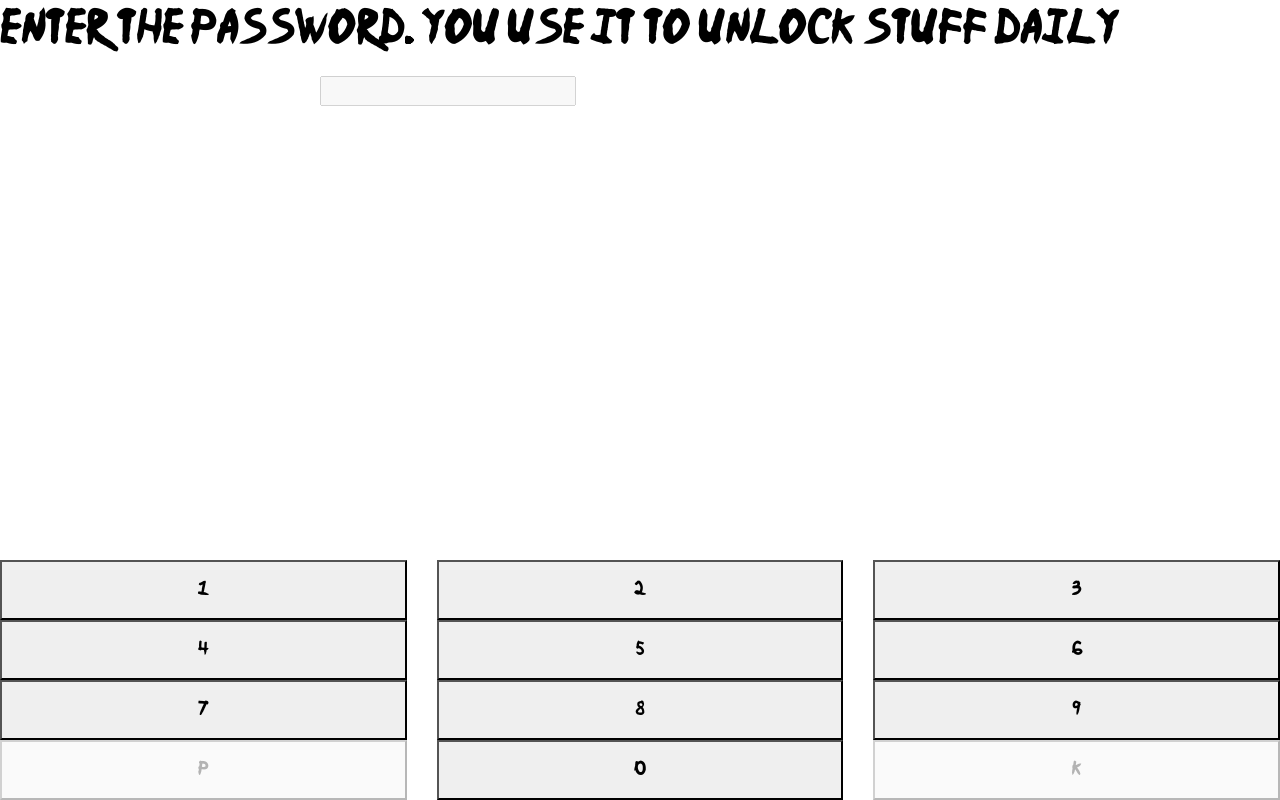
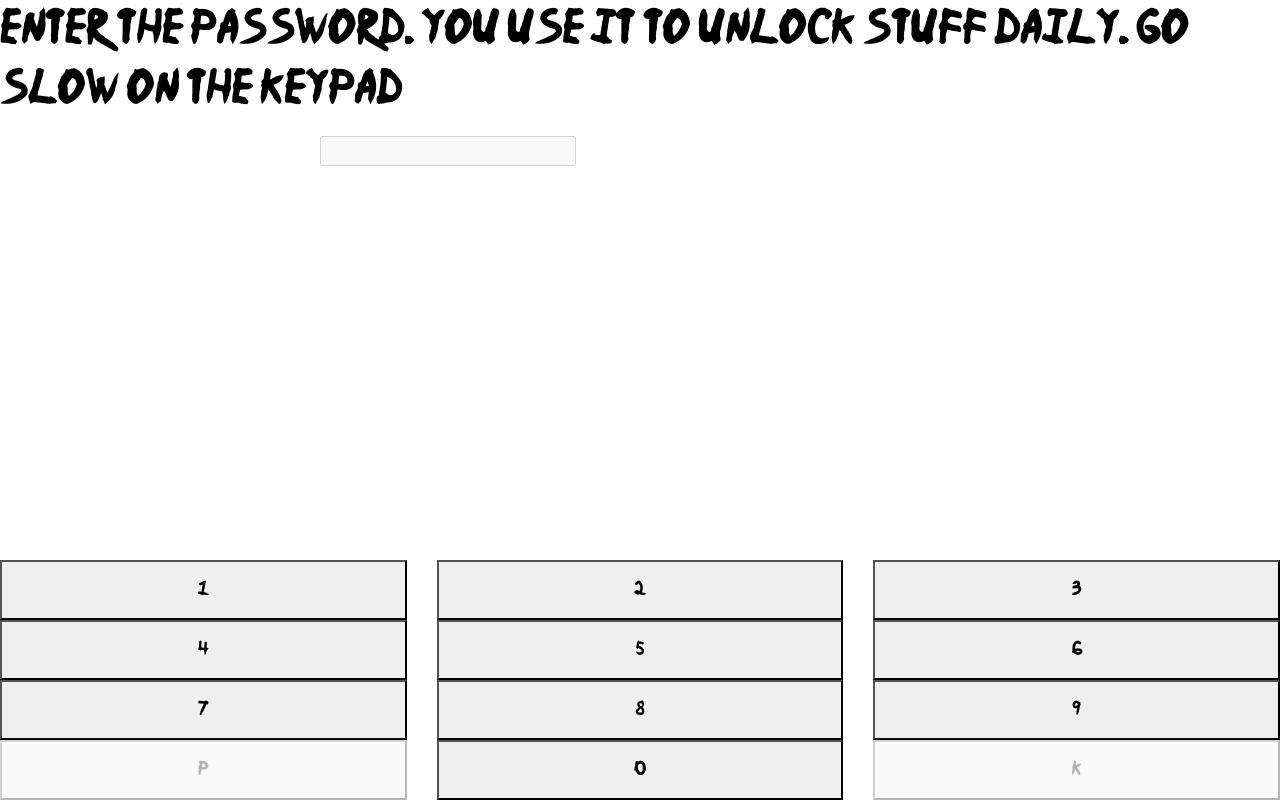
Before and after one commit to koumudi-panguluri/BirthdayApp, a React app: page / in a window 1280 px wide. Both pictures are taken after a click on the radio button "Naruto". Built offline with nearby package versions, Linux system fonts and the light colour scheme.

Commit message:
Secon deploy

```diff
--- a/src/components/Second/Second.js
+++ b/src/components/Second/Second.js
@@ -25,7 +25,6 @@ export default (props) =>{
     })
     const passwordHandler = (e) =>{
         setPass(pass+e.target.value)
-        console.log(pass);
         if(pass.length === 9 && pass === '818587852'){
             props.history.push('/final');
         }
@@ -33,7 +32,7 @@ export default (props) =>{
     return(
         <div>
             <div className="first-half">
-                <p id="label-text">Enter the password. You use it to unlock stuff daily</p>
+                <p id="label-text">Enter the password. You use it to unlock stuff daily. Go slow on the keypad</p>
                 <input type="password" value={pass} id="pass" disabled/>
             </div>
             <br/>
```
